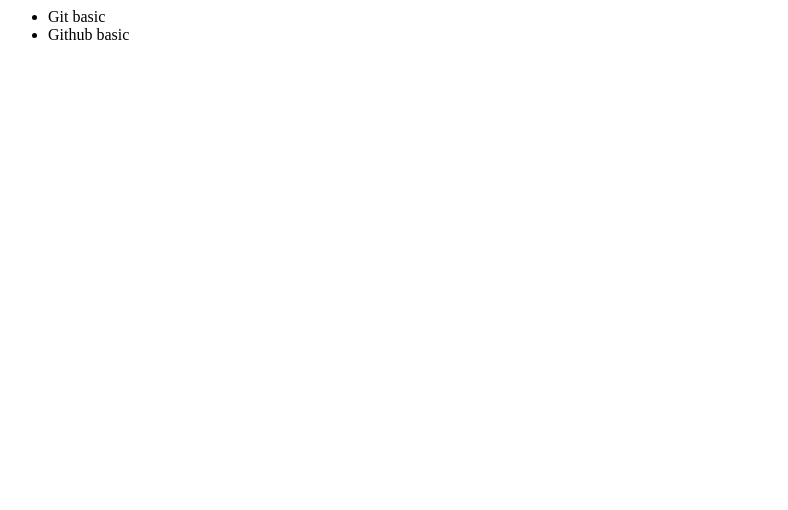
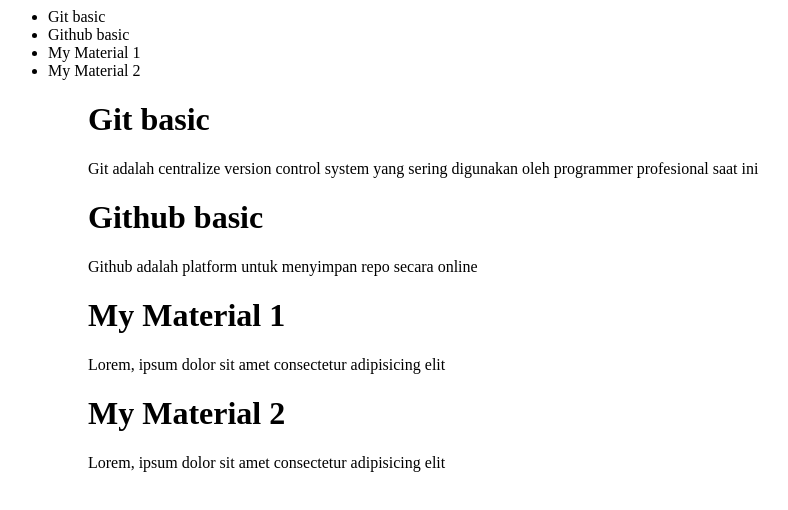
Before and after one commit to rudiabc/ruang-belajar, a plain HTML site: page Ruangguru/Assignment/ruang-belajar/pages/material.html in a window 1280 px wide. Shown: the whole page, without its empty margins (0-788 px from the left). Drawn offline with Linux system fonts and the light colour scheme.

Commit message:
add my material

```diff
--- a/Ruangguru/Assignment/ruang-belajar/pages/material.html
+++ b/Ruangguru/Assignment/ruang-belajar/pages/material.html
@@ -6,6 +6,16 @@
     <ul>
         <li>Git basic</li>
         <li>Github basic</li>
+        <li>My Material 1</li>
+        <li>My Material 2</li>
     <ul>
+    <h1>Git basic</h1>
+    <p>Git adalah centralize version control system yang sering digunakan oleh programmer profesional saat ini</p>
+    <h1>Github basic</h1>
+    <p>Github adalah platform untuk menyimpan repo secara online</p>
+    <h1>My Material 1</h1>
+    <p>Lorem, ipsum dolor sit amet consectetur adipisicing elit</p>
+    <h1>My Material 2</h1>
+    <p>Lorem, ipsum dolor sit amet consectetur adipisicing elit</p>
 </body>
 </html>
```
